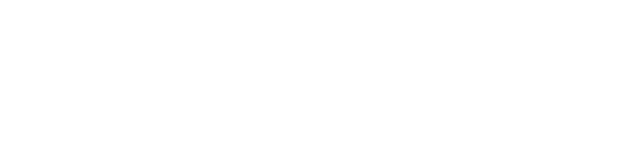
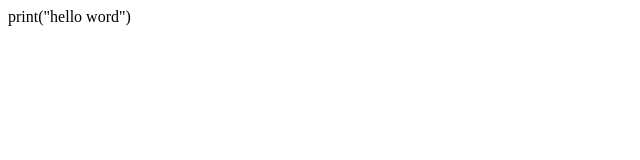
Before and after one commit to dominguesisaac146-sudo/pagina-web, a plain HTML site: page index.html in a window 1280 px wide. Shown: the whole page, without its empty margins (0-640 px from the left). Drawn offline with Linux system fonts and the light colour scheme.

Commit message:
hello word

```diff
--- a/index.html
+++ b/index.html
@@ -6,6 +6,6 @@
     <title>Fatal Basquete</title>
 </head>
 <body>
-
+    print("hello word")
 </body>
 </html>
```
